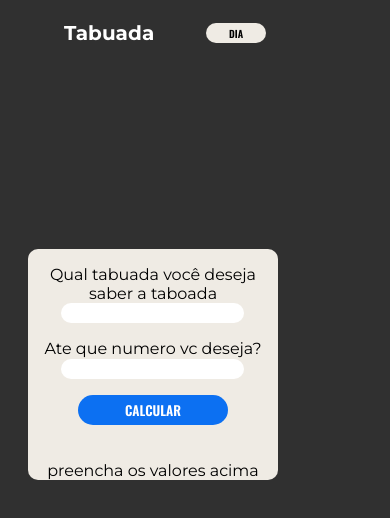
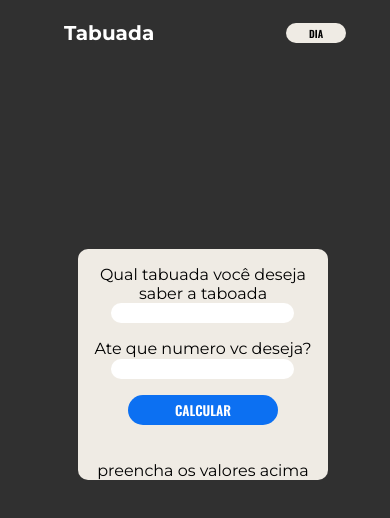
Before and after one commit to Pedro-Augusto-dev/tabuada_project2, a plain HTML site: page index.html in a window 390 px wide. Drawn offline with nearby package versions, Linux system fonts and the light colour scheme.

Commit message:
Add files via upload

```diff
--- a/style.css
+++ b/style.css
@@ -97,7 +97,7 @@ cursor: pointer;
     color: black;
 }
 
-@media only screen and (max-width: 400px){
+@media only screen and (max-width: 500px){
 
     header h1{
 
@@ -108,7 +108,7 @@ cursor: pointer;
 
     display: flex;
     position: relative;
-    left: -60px;
+    left: 20px;
     height: 20px;
     font-size: 10px;
     width: 60px;
@@ -133,7 +133,7 @@ cursor: pointer;
     .container{
 
         display: flex;
-        margin-left: -680px;
+        margin-left: -630px;
         width: 250px;
 
     }
```
